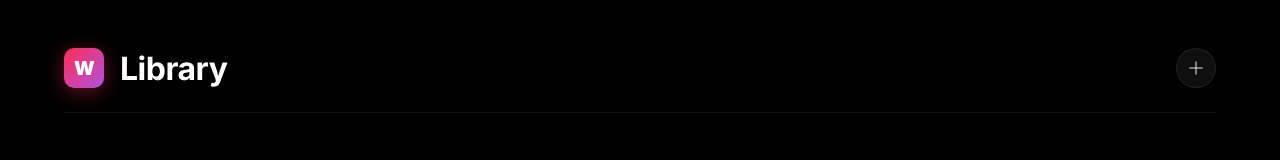
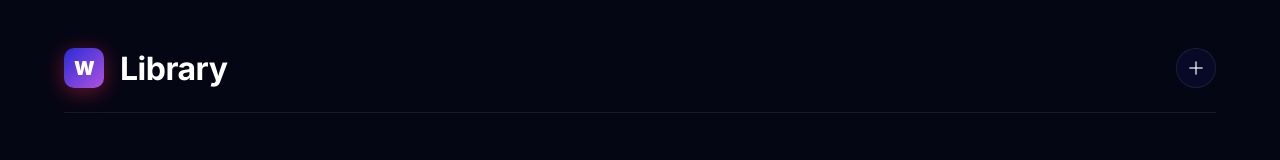
Before and after one commit to ommekr0n/Wavr, a website: page index.html in a window 1280 px wide. Drawn offline with nearby package versions, Linux system fonts and the light colour scheme; files whose address does not match are found by name; a web font is replaced by a local one.

Commit message:
Update Theme Color and Fix Mini Player UI sync

```diff
--- a/css/main.css
+++ b/css/main.css
@@ -1,16 +1,16 @@
 /* Core Variables & Resets */
 :root {
     --font-primary: 'Inter', -apple-system, BlinkMacSystemFont, "Segoe UI", sans-serif;
-    --bg-color: #000000;
-    --surface-1: rgba(255,255,255,0.03);
-    --surface-2: rgba(255,255,255,0.06);
+    --bg-color: #050614;
+    --surface-1: rgba(41, 44, 214, 0.05);
+    --surface-2: rgba(41, 44, 214, 0.1);
     --text-primary: #ffffff;
-    --text-secondary: rgba(255, 255, 255, 0.45);
+    --text-secondary: rgba(255, 255, 255, 0.6);
     --text-muted: rgba(255, 255, 255, 0.25);
-    --accent-color: #ff2d55;
-    --accent-glow: rgba(255, 45, 85, 0.35);
-    --glass-bg: rgba(12, 12, 16, 0.7);
-    --glass-border: rgba(255, 255, 255, 0.07);
+    --accent-color: #292CD6;
+    --accent-glow: rgba(41, 44, 214, 0.35);
+    --glass-bg: rgba(12, 12, 24, 0.7);
+    --glass-border: rgba(255, 255, 255, 0.08);
     --transition-speed: 0.3s;
     /* dynamic theme colors */
     --blob-1-color: #ff2d55;
@@ -1133,8 +1133,10 @@ body.mouse-active .auto-hide-btn { opacity: 1; }
 }
 
 /* Repeat toggle state */
-.control-btn.active-state {
-    color: var(--blob-1-color, #ff00ff);
+.control-btn.active-state,
+.mini-btn.active-state {
+    color: var(--accent-color);
+    opacity: 1;
 }
 #repeat-badge {
     position: absolute;
--- a/js/main.js
+++ b/js/main.js
@@ -1640,6 +1640,7 @@ document.addEventListener('DOMContentLoaded', () => {
 
         loadTrack(currentTrackIndex);
         playAudio();
+        updateMiniPlayerUI();
     }
 
     function nextTrack(isAutoNext = false) {
@@ -1679,6 +1680,7 @@ document.addEventListener('DOMContentLoaded', () => {
 
         loadTrack(currentTrackIndex);
         playAudio();
+        updateMiniPlayerUI();
     }
 
     function generateShuffleQueue() {
```
